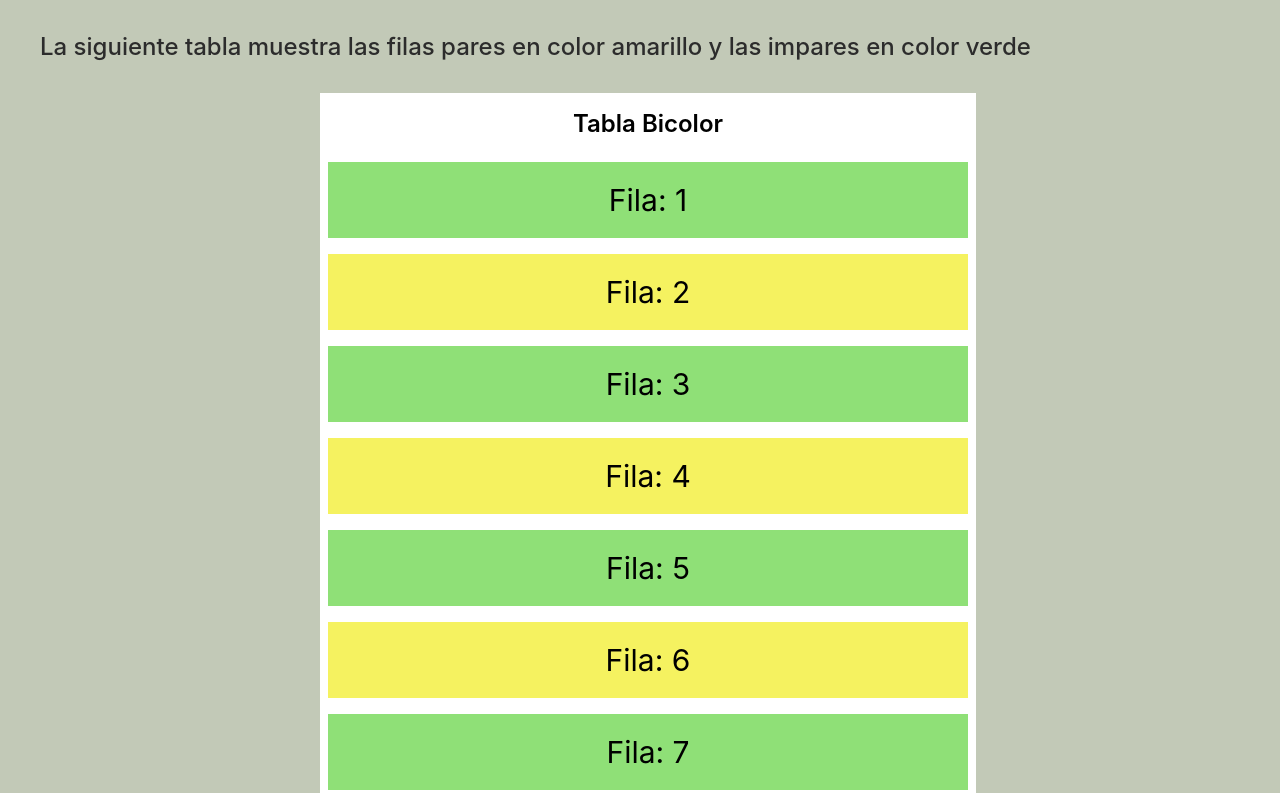
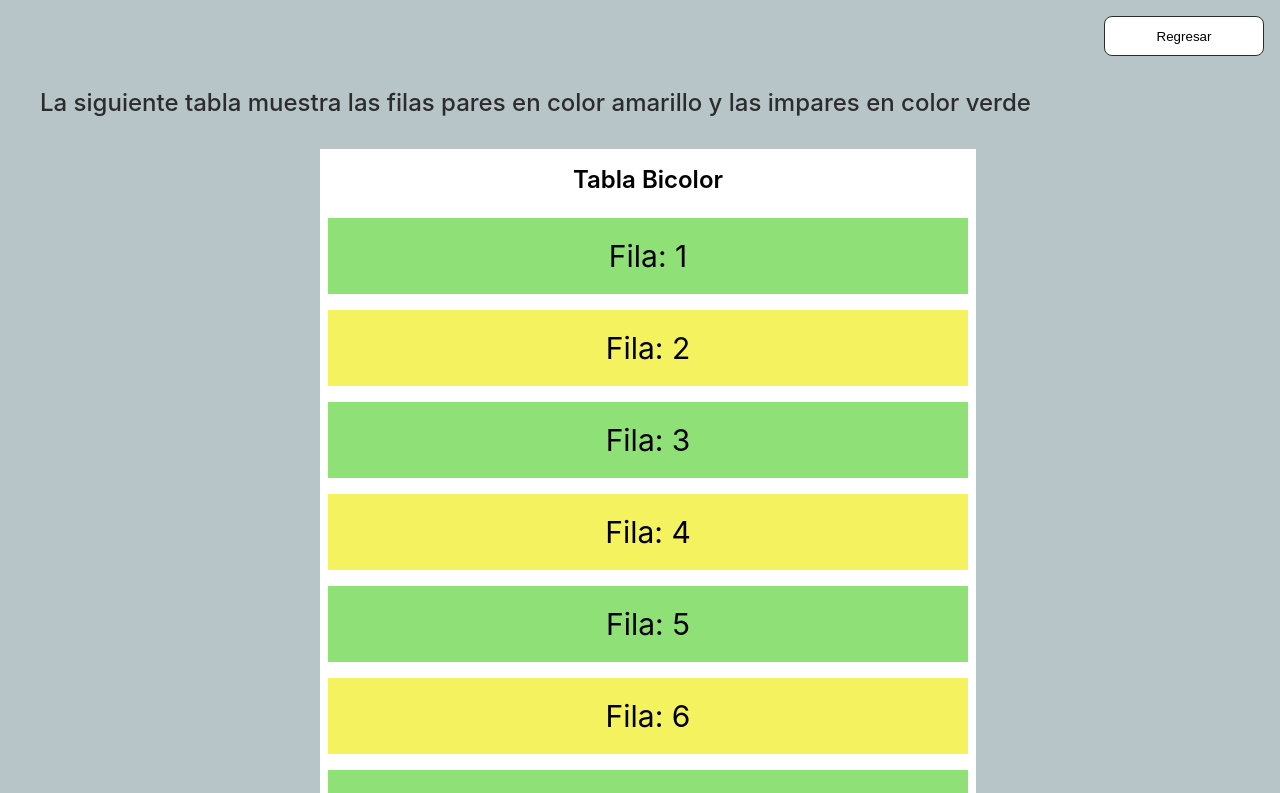
Before and after one commit to MarianaGavino/LoginWithReact, a React (Create React App) app: page /table in a window 1280 px wide. Shown: the top 793 px of the page. Built offline with nearby package versions, Linux system fonts and the light colour scheme.

Commit message:
Return Button css

```diff
--- a/src/styles/table.css
+++ b/src/styles/table.css
@@ -1,11 +1,11 @@
 .tableContainer {
-  background: #c2c9b7;
+  background: #b7c5c9;
   width: 100%;
   height: 100%;
   margin: 0;
 }
 .textContainer {
-  padding: 2rem;
+  padding: 1rem 2rem 2rem 2rem;
   font-size: 1.5rem;
   font-weight: 500;
 }
@@ -16,7 +16,7 @@
   font-size: 1.5rem;
   font-weight: 600;
   margin: 0.5rem;
-  }
+}
 
 .gridContainer {
   background-color: rgb(255, 255, 255);
@@ -39,3 +39,16 @@
 .number:nth-child(odd) {
   background-color: #f5f260;
 }
+.reLoginPage {
+  display: flex;
+  justify-content: flex-end;
+}
+.btnReLoginPage {
+  width: 10rem;
+  height: 2.5rem;
+  margin: 1rem;
+  background-color: #ffffff;
+  border: 1px solid #2c2c2c;
+  border-radius: 0.5rem;
+  cursor: pointer;
+}
--- a/src/table.jsx
+++ b/src/table.jsx
@@ -11,6 +11,10 @@ export const Table = () => {
 
   return (
     <div className="tableContainer">
+      <span className="reLoginPage">
+        <button className="btnReLoginPage">Regresar</button>
+      </span>
+
       <div className="textContainer">
         <label>
           La siguiente tabla muestra las filas pares en color amarillo y las
```
